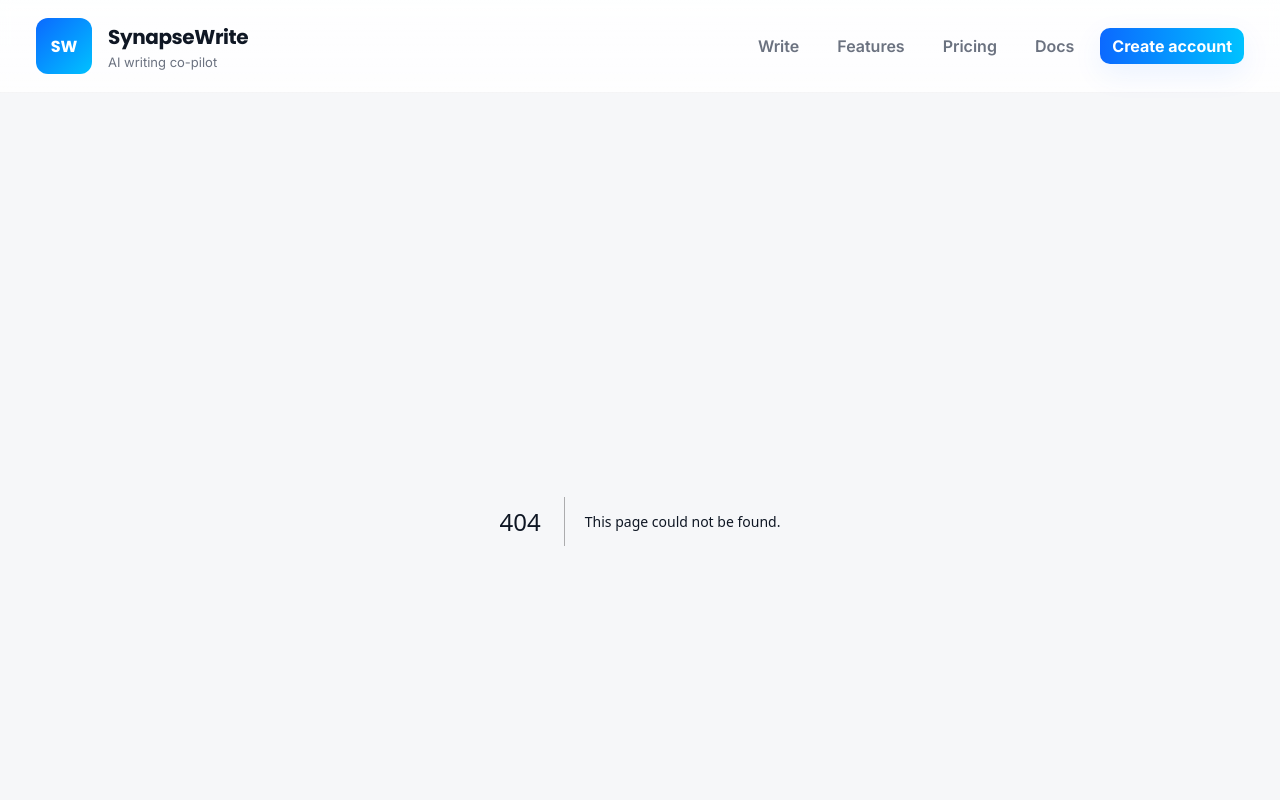
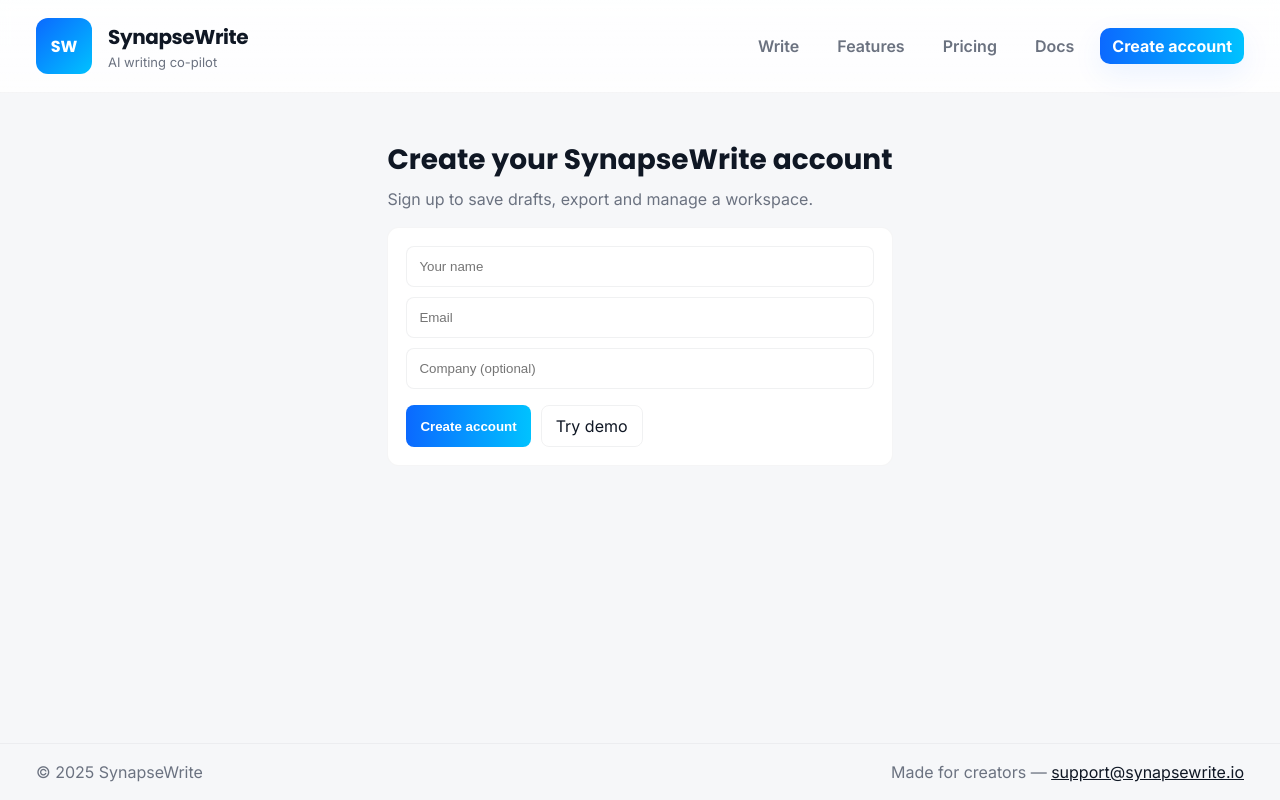
Before and after one commit to inpursuitsol/synapsewrite, a Next.js app: page /signup in a window 1280 px wide. Before the commit this address had no page. Shown: the top 800 px of the page. Built offline with nearby package versions, Linux system fonts and the light colour scheme.

Commit message:
Create page.js

```diff
--- /dev/null
+++ b/app/signup/page.js
@@ -0,0 +1,57 @@
+// app/signup/page.js
+"use client";
+
+import { useState } from "react";
+
+export default function SignupPage() {
+  const [name, setName] = useState("");
+  const [email, setEmail] = useState("");
+  const [company, setCompany] = useState("");
+  const [loading, setLoading] = useState(false);
+  const [done, setDone] = useState(false);
+
+  const onSubmit = (e) => {
+    e.preventDefault();
+    if (!email) return alert("Please enter email");
+    setLoading(true);
+
+    // Simulate submit and persist to localStorage
+    setTimeout(() => {
+      const leads = JSON.parse(localStorage.getItem("sw_leads") || "[]");
+      leads.unshift({ name, email, company, ts: new Date().toISOString() });
+      localStorage.setItem("sw_leads", JSON.stringify(leads));
+      setLoading(false);
+      setDone(true);
+    }, 900);
+  };
+
+  return (
+    <div style={{ maxWidth: 720, margin: "0 auto", paddingTop: 18 }}>
+      <h1 style={{ fontSize: 28, margin: 0, fontFamily: "Poppins, Inter" }}>Create your SynapseWrite account</h1>
+      <p style={{ color: "#6b7280", marginTop: 8 }}>Sign up to save drafts, export and manage a workspace.</p>
+
+      {!done ? (
+        <form onSubmit={onSubmit} style={{ marginTop: 18, background: "white", padding: 18, borderRadius: 12, border: "1px solid rgba(15,23,36,0.04)" }}>
+          <div style={{ display: "grid", gap: 10 }}>
+            <input value={name} onChange={(e) => setName(e.target.value)} placeholder="Your name" style={{ padding: 12, borderRadius: 8, border: "1px solid rgba(15,23,36,0.06)" }} />
+            <input value={email} onChange={(e) => setEmail(e.target.value)} placeholder="Email" type="email" required style={{ padding: 12, borderRadius: 8, border: "1px solid rgba(15,23,36,0.06)" }} />
+            <input value={company} onChange={(e) => setCompany(e.target.value)} placeholder="Company (optional)" style={{ padding: 12, borderRadius: 8, border: "1px solid rgba(15,23,36,0.06)" }} />
+
+            <div style={{ display: "flex", gap: 10, marginTop: 6 }}>
+              <button style={{ padding: "10px 14px", borderRadius: 8, background: "linear-gradient(90deg,#0b69ff,#00c2ff)", color: "white", border: "none", fontWeight: 700 }} disabled={loading}>
+                {loading ? "Creating…" : "Create account"}
+              </button>
+              <a href="/generate" style={{ padding: "10px 14px", borderRadius: 8, border: "1px solid rgba(15,23,36,0.06)", textDecoration: "none", color: "#0f1724", display: "inline-flex", alignItems: "center" }}>Try demo</a>
+            </div>
+          </div>
+        </form>
+      ) : (
+        <div style={{ marginTop: 18, background: "white", padding: 18, borderRadius: 12, border: "1px solid rgba(15,23,36,0.04)" }}>
+          <h3 style={{ margin: 0 }}>Thanks — account created (simulated)</h3>
+          <p style={{ color: "#374151" }}>We stored your info locally. You can now go to the editor to start writing.</p>
+          <a href="/generate" style={{ padding: "10px 14px", borderRadius: 8, background: "linear-gradient(90deg,#0b69ff,#00c2ff)", color: "white", textDecoration: "none", fontWeight: 700 }}>Go to editor</a>
+        </div>
+      )}
+    </div>
+  );
+}
```
